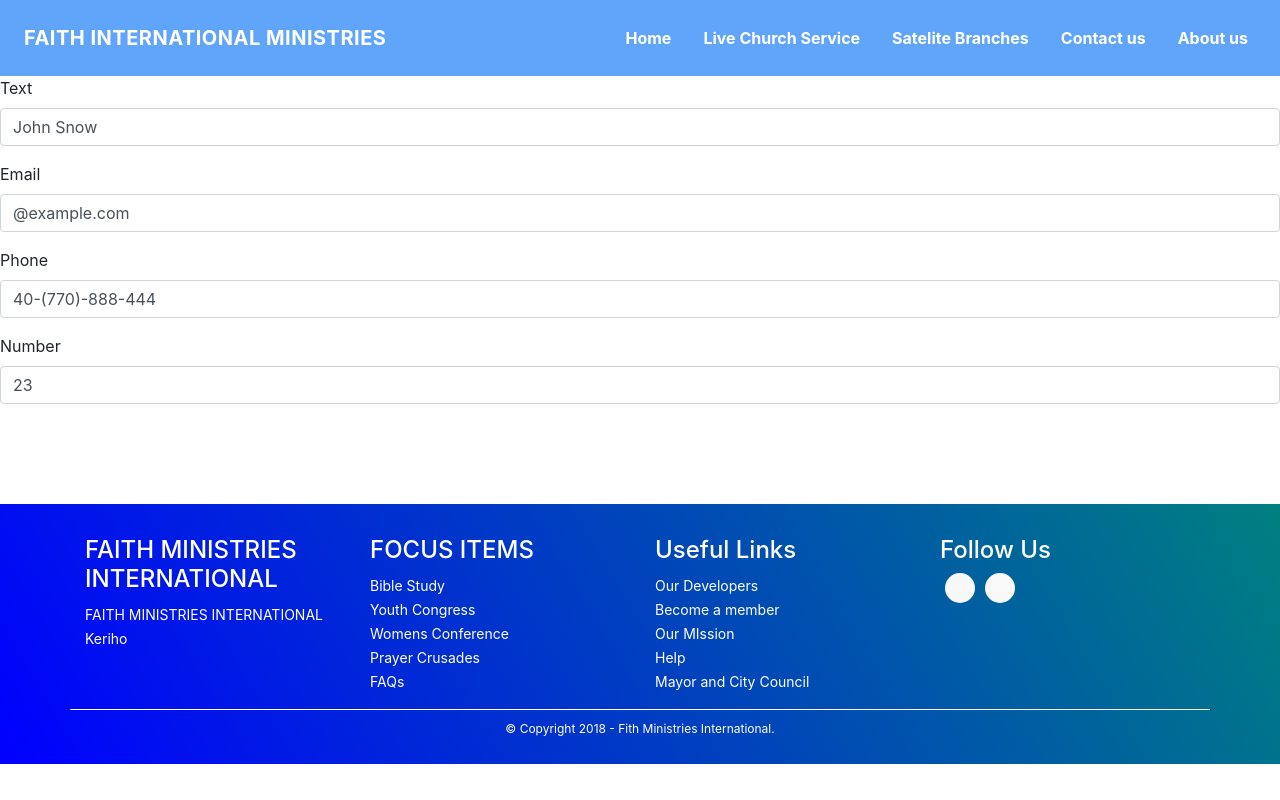
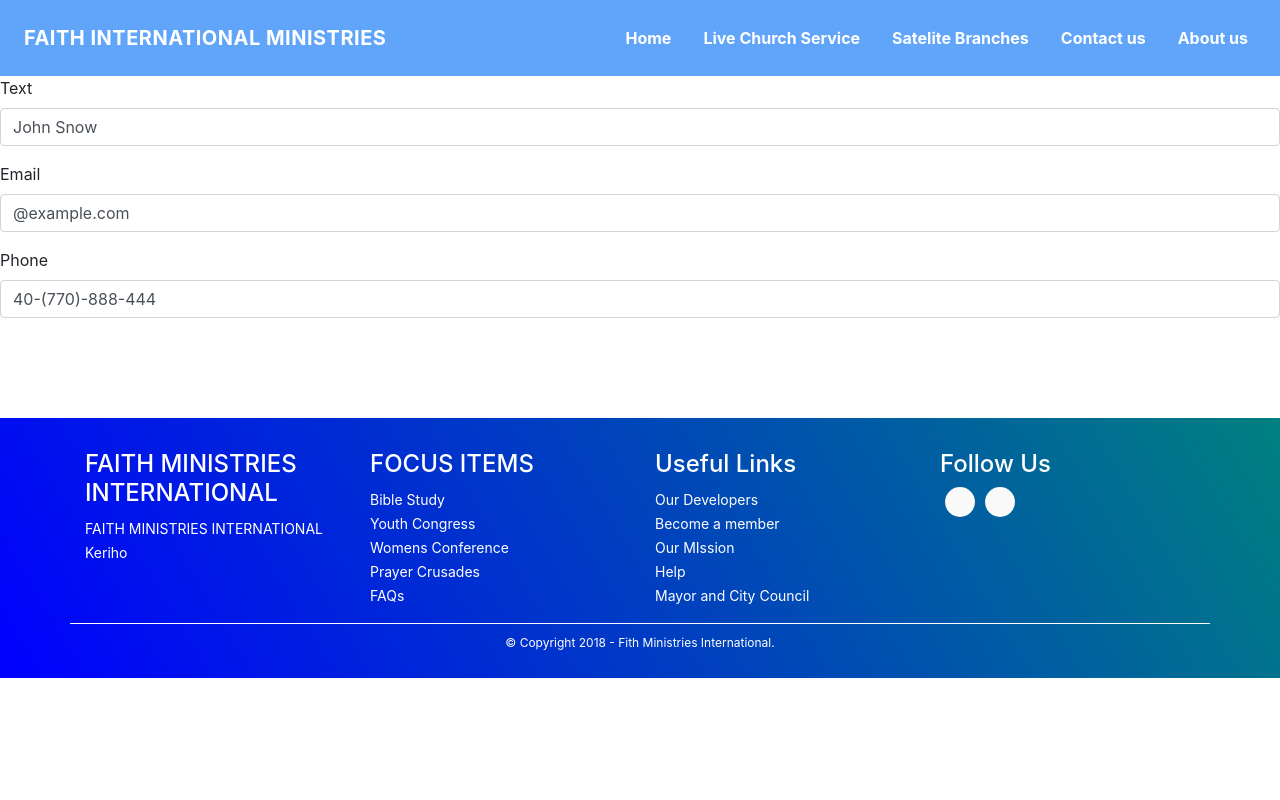
Before and after one commit to collinskoech11/FIM-NEXT-2, a Next.js app in the folder fim-next/: page /Contact in a window 1280 px wide. Built offline with nearby package versions, Linux system fonts and the light colour scheme.

Commit message:
Update Contact.js

```diff
--- a/fim-next/pages/Contact.js
+++ b/fim-next/pages/Contact.js
@@ -42,16 +42,7 @@ function Contact() {
           ></Input>
         </FormGroup>
 
-        <FormGroup>
-          <label className=" form-control-label" htmlFor="example-number-input">
-            Number
-          </label>
-          <Input
-            defaultValue="23"
-            id="example-number-input"
-            type="number"
-          ></Input>
-        </FormGroup>
+
 
 
 
```
